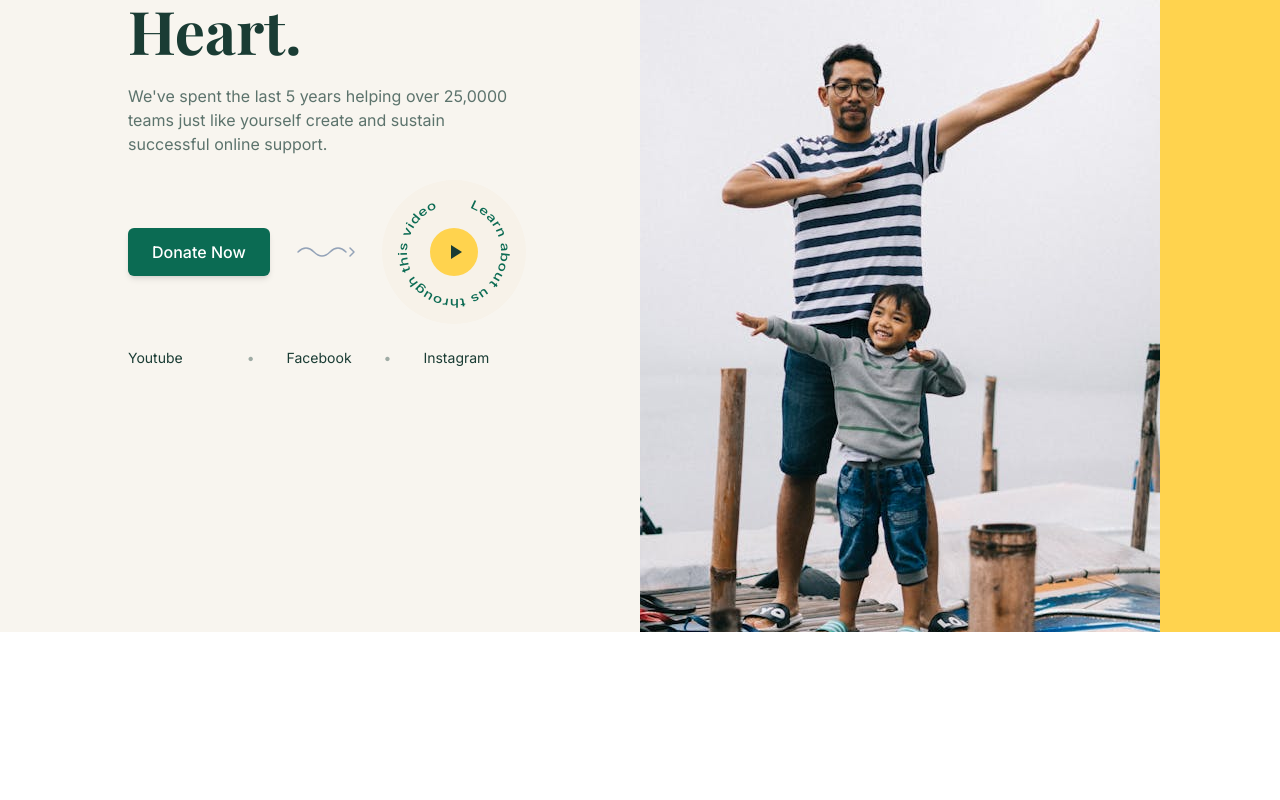
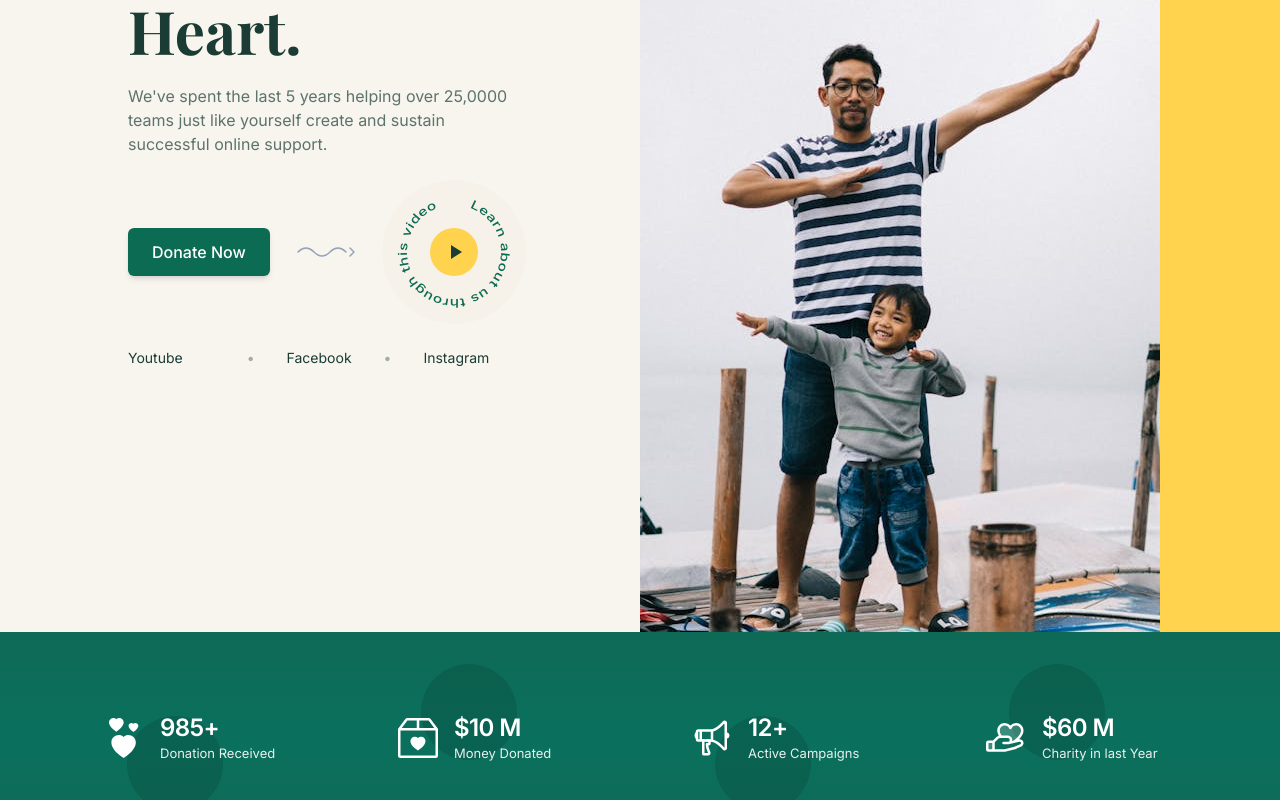
Before and after one commit to leochaparro05/Trabajo-practico-final-2, a React (Vite) app in the folder mi-proyecto/: page / in a window 1280 px wide. Shown: the part 264-1064 px from the top of the page. Before the commit the page ends 896 px from the top, so only its background shows below. Built offline with nearby package versions, Linux system fonts and the light colour scheme.

Commit message:
creacion, estructuracion y finalizacion de la seccion stats

```diff
--- a/mi-proyecto/package.json
+++ b/mi-proyecto/package.json
@@ -14,7 +14,8 @@
     "@fontsource/playfair-display": "^5.2.6",
     "@tailwindcss/vite": "^4.1.13",
     "react": "^19.1.1",
-    "react-dom": "^19.1.1"
+    "react-dom": "^19.1.1",
+    "react-icons": "^5.5.0"
   },
   "devDependencies": {
     "@eslint/js": "^9.33.0",
--- a/mi-proyecto/src/App.jsx
+++ b/mi-proyecto/src/App.jsx
@@ -1,12 +1,14 @@
 import React from 'react';
 import Hero from './components/Hero';
 import Navbar from './components/Navbar';
+import Stats from './components/Stats';
 
 function App() {
   return (
     <div className="App">
       <Navbar />
       <Hero />
+      <Stats />
     </div>
   );
 }
--- /dev/null
+++ b/mi-proyecto/src/components/Stats.jsx
@@ -0,0 +1,53 @@
+
+import { BsHearts, BsBox2Heart } from 'react-icons/bs';
+import { IoMegaphoneOutline } from 'react-icons/io5';
+import { PiHandHeartDuotone } from 'react-icons/pi';
+
+export default function Stats() {
+  const items = [
+    { kpi: "985+",  label: "Donation Received",     Icon: BsHearts, bump: "bottom" },
+    { kpi: "$10 M", label: "Money Donated",        Icon: BsBox2Heart,    bump: "top"    },
+    { kpi: "12+",   label: "Active Campaigns",     Icon: IoMegaphoneOutline,   bump: "bottom" },
+    { kpi: "$60 M", label: "Charity in last Year", Icon: PiHandHeartDuotone,   bump: "top"    },
+  ];
+
+  return (
+    <section
+      className="
+       pl-24 pr-12 md
+        relative overflow-hidden text-white
+        bg-[linear-gradient(180deg,#0E6A56_0%,#0A705D_50%,#0E6A56_100%)]  /* verde con leve bisel vertical */
+      "
+    >
+
+      <div className="absolute inset-x-0 bottom-0 h-[6px] bg-brand-beige/92 pointer-events-none" />
+
+      <div className="container-1100 grid grid-cols-2 md:grid-cols-4 gap-10 py-16 md:py-20">
+        {items.map(({ kpi, label, Icon, bump }) => {
+          const bumpTop =
+            "before:content-[''] before:absolute before:w-[96px] before:h-[96px] before:bg-black/12 before:rounded-full before:top-[-48px] before:left-1/2 before:-translate-x-1/2";
+          const bumpBottom =
+            "after:content-[''] after:absolute  after:w-[96px]  after:h-[96px]  after:bg-black/12  after:rounded-full  after:bottom-[-48px] after:left-1/2 after:-translate-x-1/2";
+
+          return (
+            <div
+              key={label}
+              className={`
+                relative z-0 flex items-center gap-4 px-2
+                ${bump === "top" ? bumpTop : bumpBottom}
+              `}
+            >
+              <div className="relative z-10 shrink-0">
+                {Icon && <Icon className="w-9 h-9 md:w-10 md:h-10 text-white" />}
+              </div>
+              <div className="relative z-10">
+                <div className="text-[22px] md:text-2xl font-semibold tracking-tight">{kpi}</div>
+                <div className="text-[12.5px] md:text-[13px] opacity-90">{label}</div>
+              </div>
+            </div>
+          );
+        })}
+      </div>
+    </section>
+  );
+}
```
Also changed, not shown: 1 other file (tests, documents, lock files or other folders).
